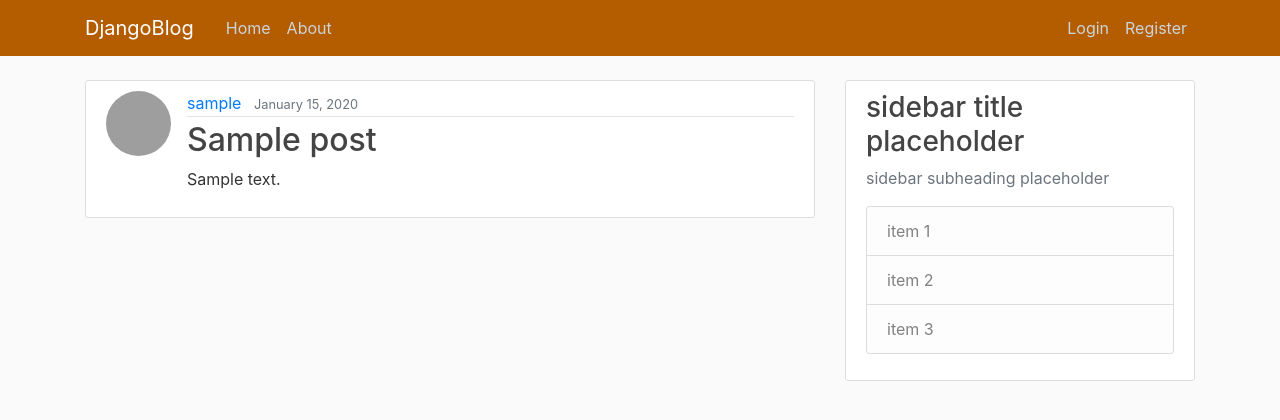
After one commit to DamanjitG/django-blog, a Django app: page /post/1/ in a window 1280 px wide. The commit adds this page. Shown: the top 420 px of the page. Run offline with Django 3.2, Linux system fonts and the light colour scheme; tables that the repository leaves empty hold one stand-in row (values such as "Sample post"); grey boxes are pictures that could not be loaded.

Commit message:
create/update/delete posts + changed to class views

```diff
--- a/django_blog/blog/models.py
+++ b/django_blog/blog/models.py
@@ -1,5 +1,6 @@
 from django.db import models
 from django.contrib.auth.models import User
+from django.urls import reverse
 
 class Post(models.Model):
     title = models.CharField(max_length=200)
@@ -10,3 +11,6 @@ class Post(models.Model):
 
     def __str__(self):
         return self.title
+
+    def get_absolute_url(self):
+        return reverse('post-detail', kwargs={'pk': self.pk})
--- a/django_blog/blog/templates/blog/base.html
+++ b/django_blog/blog/templates/blog/base.html
@@ -33,6 +33,7 @@
                   </div>
                   <div class ="navbar-nav">
                     {% if user.is_authenticated %}
+                      <a class="nav-item nav-link" href="{% url 'post-create' %}">New Post</a>
                       <a class="nav-item nav-link" href="{% url 'profile' %}">My Profile</a>
                       <a class="nav-item nav-link" href="{% url 'logout' %}">Logout</a>
                     {% else %}
--- a/django_blog/blog/templates/blog/home.html
+++ b/django_blog/blog/templates/blog/home.html
@@ -11,7 +11,7 @@
                         <small class="text-muted"> Last modified on {{ post.date_modified|date:"F d, Y" }}</small>
                     {% endif %}
                 </div>
-                <h2><a class="article-title" href="#">{{ post.title }}</a></h2>
+                <h2><a class="article-title" href="{% url 'post-detail' post.id %}">{{ post.title }}</a></h2>
                 <p class="article-content">{{ post.content }}</p>
             </div>
         </article>
--- /dev/null
+++ b/django_blog/blog/templates/blog/post_detail.html
@@ -0,0 +1,23 @@
+{% extends "blog/base.html" %}
+{% block content %}
+    <article class="media content-section">
+        <img class="rounded-circle article-img" src="{{ object.author.profile.pfp.url }}">
+        <div class="media-body">
+            <div class="article-metadata">
+                <a class="mr-2" href="#">{{ object.author }}</a>
+                <small class="text-muted">{{ object.date_posted|date:"F d, Y" }}</small>
+                {% if object.date_modified != object.date_posted %}
+                    <small class="text-muted"> Last modified on {{ object.date_modified|date:"F d, Y" }}</small>
+                {% endif %}
+                {% if object.author == user %}
+                    <div>
+                        <a class = "btn btn-secondary btn-sm mt-2 mb-2" href="{% url 'post-update' object.id %}">Edit</a>
+                        <a class = "btn btn-danger btn-sm mt-2 mb-2" href="{% url 'post-delete' object.id %}">Delete</a>
+                    </div>
+                {% endif %}
+            </div>
+            <h2 class="article-title">{{ object.title }}</h2>
+            <p class="article-content">{{ object.content }}</p>
+        </div>
+    </article>
+{% endblock content %}
--- a/django_blog/blog/urls.py
+++ b/django_blog/blog/urls.py
@@ -1,7 +1,12 @@
 from . import views
+from .views import AboutView, PostList, PostDetail, PostCreate, PostUpdate, PostDelete
 from django.urls import path
 
 urlpatterns = [
-    path('', views.home, name='blog-homepage'),
-    path('about/', views.about, name='blog-about'),
+    path('', PostList.as_view(), name='blog-homepage'),
+    path('post/<int:pk>/', PostDetail.as_view(), name='post-detail'),
+    path('post/new/', PostCreate.as_view(), name='post-create'),
+    path('post/<int:pk>/update', PostUpdate.as_view(), name='post-update'),
+    path('post/<int:pk>/delete', PostDelete.as_view(), name='post-delete'),
+    path('about/', AboutView.as_view(), name='blog-about'),
 ]
--- a/django_blog/blog/views.py
+++ b/django_blog/blog/views.py
@@ -1,12 +1,51 @@
 from django.shortcuts import render
-from django.http import HttpResponse
+from django.contrib import messages
+from django.contrib.auth.mixins import LoginRequiredMixin, UserPassesTestMixin
+from django.views.generic import ListView, DetailView,  CreateView, UpdateView, DeleteView, TemplateView
 from .models import Post
 
-def home(request):
-    context = {
-        'posts': Post.objects.all()
-    }
-    return render(request, 'blog/home.html', context)
+class PostList(ListView):
+    model = Post
+    template_name = 'blog/home.html'
+    context_object_name = 'posts'
+    ordering = ['-date_posted']
 
-def about(request):
-    return render(request, 'blog/about.html', {'title': 'About'})
+class PostDetail(DetailView):
+    model = Post
+
+class PostCreate(LoginRequiredMixin, CreateView):
+    model = Post
+    fields = ['title', 'content']
+
+    def form_valid(self, form):
+        form.instance.author = self.request.user
+        return super().form_valid(form)
+
+    def handle_no_permission(self):
+        messages.info(self.request, message='You must be logged in to create a post.')
+        return super(PostCreate, self).handle_no_permission()
+
+class PostUpdate(LoginRequiredMixin, UserPassesTestMixin, UpdateView):
+    model = Post
+    fields = ['title', 'content']
+
+    def form_valid(self, form):
+        form.instance.author = self.request.user
+        return super().form_valid(form)
+
+    def test_func(self):
+        if self.request.user == self.get_object().author:
+            return True
+        return False
+
+class PostDelete(LoginRequiredMixin, UserPassesTestMixin, DeleteView):
+    model = Post
+    success_url = '/'
+
+    def test_func(self):
+        if self.request.user == self.get_object().author:
+            return True
+        return False
+
+class AboutView(TemplateView):
+    template_name = "blog/about.html"
```
Also changed, not shown: django_blog/blog/templates/blog/post_confirm_delete.html (added, +16 -0 lines), django_blog/blog/templates/blog/post_form.html (added, +16 -0 lines).
